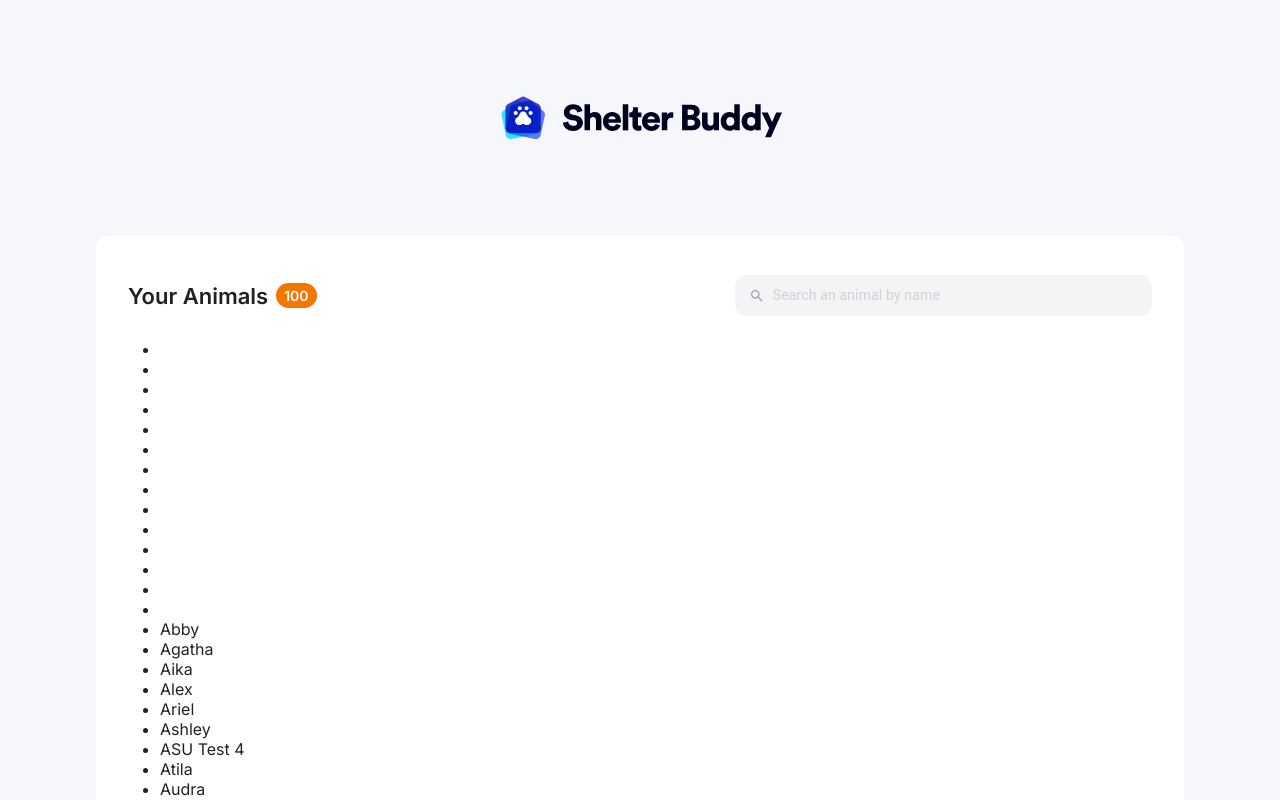
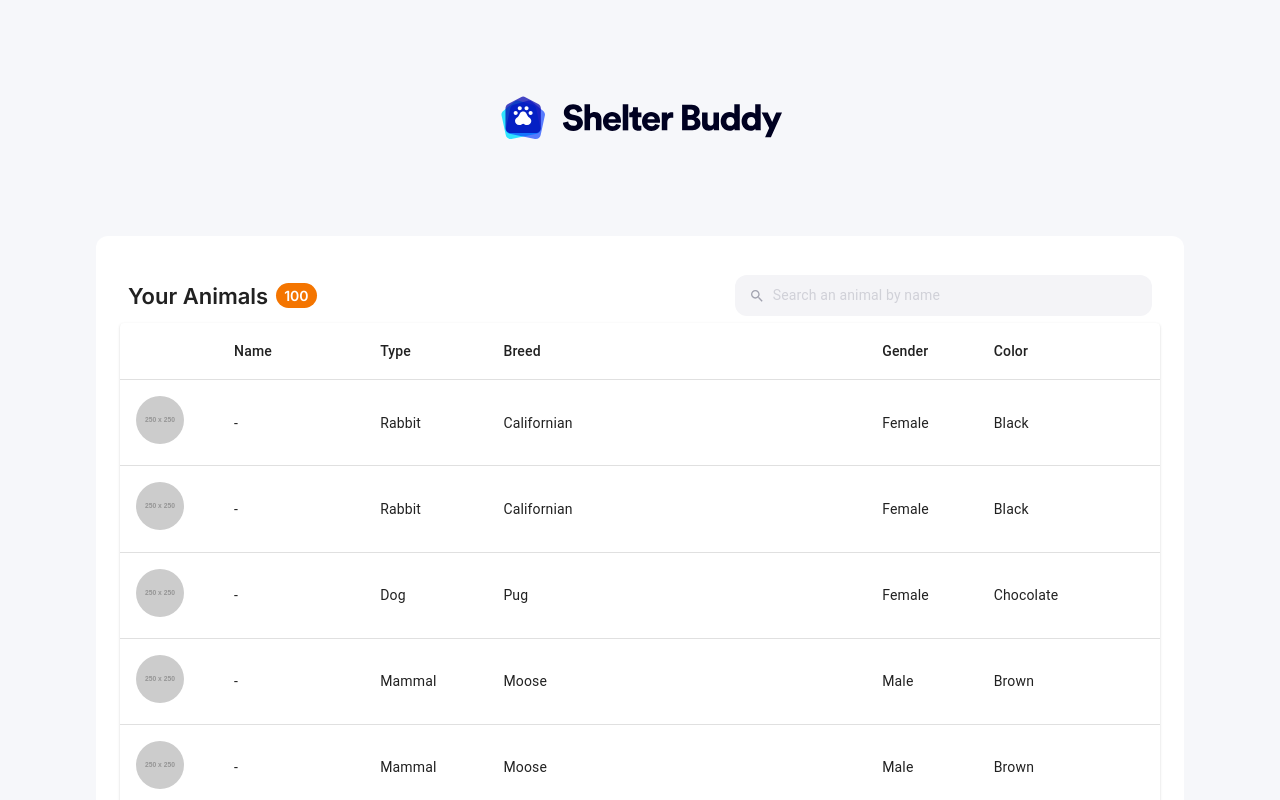
Before and after one commit to darlantc/shelterbuddy, a React (Create React App) app: page / in a window 1280 px wide. Shown: the top 800 px of the page. Built offline with nearby package versions, Linux system fonts and the light colour scheme.

Commit message:
feat: displaying animals using Table

```diff
--- a/src/assets/styles/index.css
+++ b/src/assets/styles/index.css
@@ -41,3 +41,9 @@ h1 {
   padding: 0 96px;
   margin: 96px 0;
 }
+
+.thumbnail-photo {
+  width: 48px;
+  height: 48px;
+  border-radius: 50px;
+}
--- /dev/null
+++ b/src/components/Animal/AnimalPhoto.tsx
@@ -0,0 +1,11 @@
+const AnimalPhoto = ({ id, alt }: { id: number; alt: string }) => {
+  return (
+    <img
+      src="https://fakeimg.pl/250x250/"
+      alt={alt}
+      className="thumbnail-photo"
+    />
+  );
+};
+
+export default AnimalPhoto;
--- a/src/presentation/AnimalsListPage/AnimalsListPageView.tsx
+++ b/src/presentation/AnimalsListPage/AnimalsListPageView.tsx
@@ -1,8 +1,16 @@
-import AnimalEntity from "../../entities/AnimalEntity";
+import { ReactElement } from "react";
 
 import { GridContainer, GridItem } from "../../components/Grid";
 import { Card } from "../../components/Card";
 import SearchBar from "../../components/SearchBar/SearchBar";
+import Table from "../../components/Table/Table";
+import AnimalPhoto from "../../components/Animal/AnimalPhoto";
+
+import AnimalEntity, { AnimalProps } from "../../entities/AnimalEntity";
+interface TableRowInterface extends AnimalProps {
+  photo: string | ReactElement;
+  name: string;
+}
 
 const AnimalsListPageView = ({
   isFetching,
@@ -41,11 +49,36 @@ const AnimalsListPageView = ({
             </GridItem>
           </GridContainer>
           <GridContainer>
-            <ul>
-              {filteredAnimalsList.map((animal) => (
-                <li key={animal.id}>{animal.name}</li>
-              ))}
-            </ul>
+            <Table<TableRowInterface>
+              columns={[
+                { id: "photo" },
+                { id: "name", label: "Name" },
+                { id: "type", label: "Type" },
+                { id: "breed", label: "Breed" },
+                { id: "gender", label: "Gender" },
+                { id: "color", label: "Color" },
+              ]}
+              rows={filteredAnimalsList.map((animal) => {
+                const name = animal.name || "-";
+                return {
+                  id: animal.id,
+                  data: {
+                    photo: (
+                      <AnimalPhoto
+                        id={animal.id}
+                        alt={animal.name || animal.type}
+                      />
+                    ),
+                    id: animal.id,
+                    name,
+                    type: animal.type,
+                    breed: animal.breed,
+                    gender: animal.gender,
+                    color: animal.color,
+                  },
+                };
+              })}
+            ></Table>
           </GridContainer>
         </Card>
       </GridItem>
```
